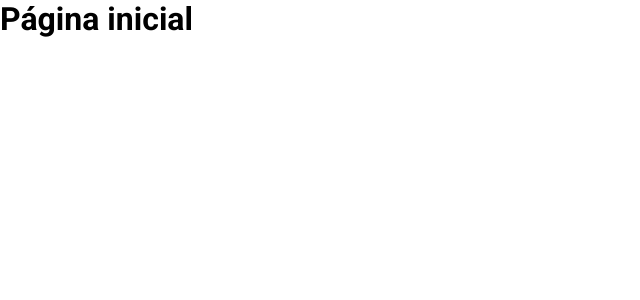
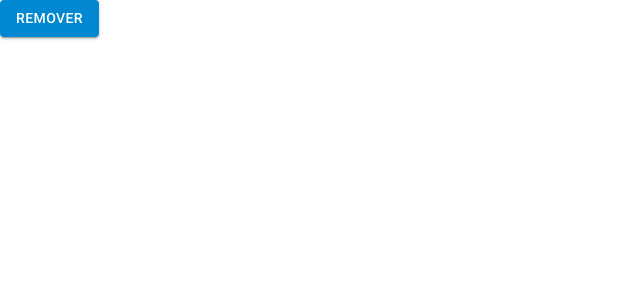
Before and after one commit to EuMarcel0/cadastro, a React (Vite) app: page /pagina-inicial in a window 1280 px wide. Shown: the top 300 px of the page, without its empty margins (0-640 px from the left). Built offline with nearby package versions, Linux system fonts and the light colour scheme.

Commit message:
chore: created light theme

```diff
--- a/src/App.tsx
+++ b/src/App.tsx
@@ -1,11 +1,16 @@
+import './Global.css'
+
 import { BrowserRouter } from "react-router-dom";
-import './Global.css'
 import { AppRoutes } from "./routes";
+import { ThemeProvider } from '@mui/material';
+import { LightTheme } from './shared/themes';
 
 export const App = () => {
-  	return (
-		<BrowserRouter>
-			<AppRoutes />
-		</BrowserRouter>
+	return (
+		<ThemeProvider theme={LightTheme}>
+			<BrowserRouter>
+				<AppRoutes />
+			</BrowserRouter>
+		</ThemeProvider>
 	)
 }
--- a/src/routes/index.tsx
+++ b/src/routes/index.tsx
@@ -1,9 +1,10 @@
+import { Button } from '@mui/material';
 import { Routes, Route, Navigate } from 'react-router-dom';
 
 export const AppRoutes = () => {
     return(
         <Routes>
-            <Route path="/pagina-inicial" element={<h1>Página inicial</h1>} />
+            <Route path="/pagina-inicial" element={<Button variant="contained" color='primary'>Remover</Button>} />
 
             <Route path="*" element={<Navigate to="/pagina-inicial"/>}/>
         </Routes>
--- /dev/null
+++ b/src/shared/themes/Light.ts
@@ -0,0 +1,21 @@
+import { createTheme } from '@mui/material';
+
+export const LightTheme = createTheme({
+    palette:{
+        primary:{
+            main: '#0288d1',
+            light: '#01579b',
+            contrastText: '#FFFFFF',
+        },
+        secondary:{
+            main: '#4fc3f7',
+            dark: '#03a9f4',
+            light: '#29b6f6',
+            contrastText: '#FFFFFF',
+        },
+        background: {
+            default: '#e0e0e0',
+            paper: '#FFF',
+        }
+    }
+});
--- /dev/null
+++ b/src/shared/themes/index.ts
@@ -0,0 +1 @@
+export * from './Light';
```
Also changed, not shown: package.json (+7 -1 lines), 1 other file (tests, documents, lock files or other folders).
